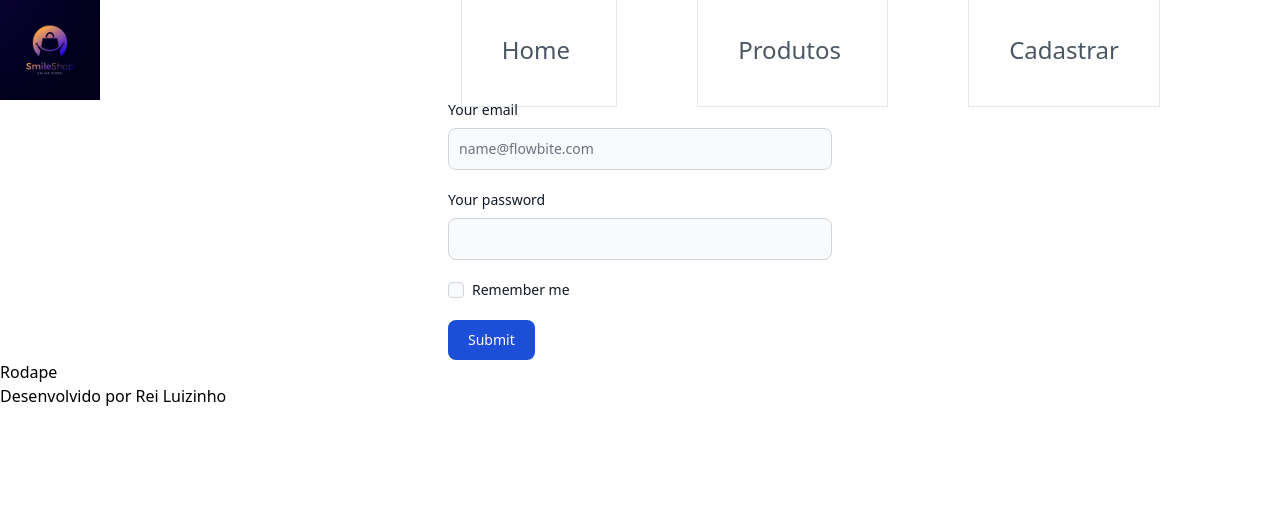
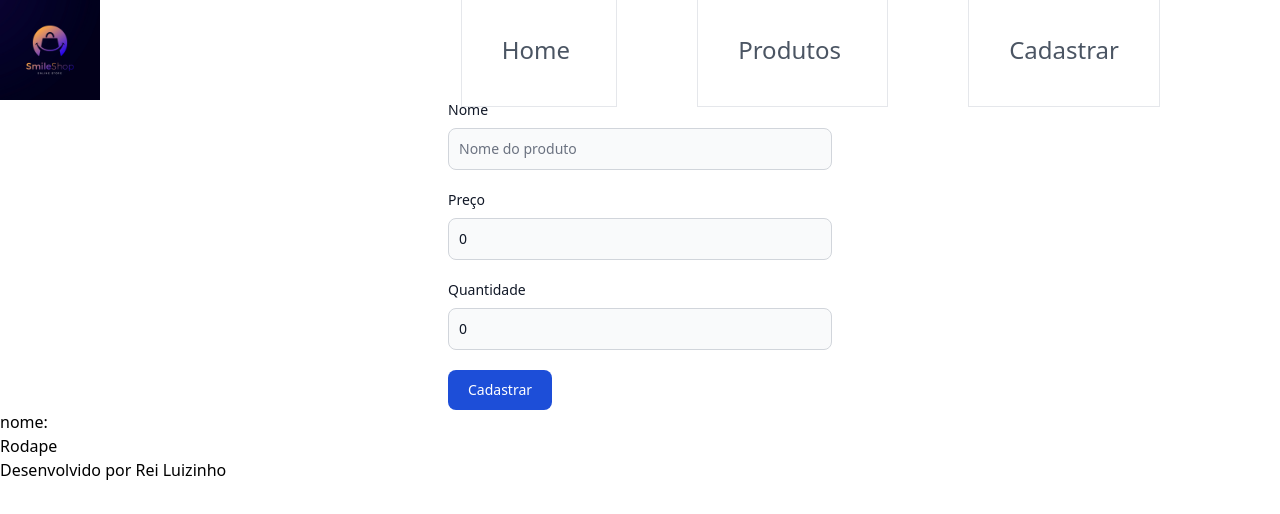
Before and after one commit to 1TDSPY-2024/aula-15-1tdspy-2sem, a Next.js app in the folder aula15/: page /produtos/cad-produtos in a window 1280 px wide. Shown: the top 514 px of the page. Built offline with nearby package versions, Linux system fonts and the light colour scheme.

Commit message:
Form de cadastro finalizado com useState.

```diff
--- a/aula15/src/app/produtos/cad-produtos/page.tsx
+++ b/aula15/src/app/produtos/cad-produtos/page.tsx
@@ -1,62 +1,70 @@
+"use client";
+
+import { TipoProduto } from "@/types";
+import { useState } from "react";
 
 export default function CadProdutos() {
+
+  const [produto, setProduto] = useState<TipoProduto>({
+    id: 0,
+    nome: "",
+    preco: 0.0,
+    qtd: 0.0
+  });
+
   return (
     <div>
         <div>
         <form className="max-w-sm mx-auto">
           <div className="mb-5">
-            <label
-              form="email"
-              className="block mb-2 text-sm font-medium text-gray-900 dark:text-white"
-            >
-              Your email
-            </label>
+            <label form="email" className="block mb-2 text-sm font-medium text-gray-900 dark:text-white">Nome</label>
             <input
-              type="email"
-              id="email"
+              type="text"
+              id="idNome"
+              name="nome"
+              value={produto.nome}
+              onChange={(event) => setProduto({...produto, nome: event.target.value})}
               className="bg-gray-50 border border-gray-300 text-gray-900 text-sm rounded-lg focus:ring-blue-500 focus:border-blue-500 block w-full p-2.5 dark:bg-gray-700 dark:border-gray-600 dark:placeholder-gray-400 dark:text-white dark:focus:ring-blue-500 dark:focus:border-blue-500"
-              placeholder="name@flowbite.com"
+              placeholder="Nome do produto"
               required
             />
           </div>
+
           <div className="mb-5">
-            <label
-              form="password"
-              className="block mb-2 text-sm font-medium text-gray-900 dark:text-white"
-            >
-              Your password
-            </label>
+            <label form="email" className="block mb-2 text-sm font-medium text-gray-900 dark:text-white">Preço</label>
             <input
-              type="password"
-              id="password"
+              type="number"
+              id="idPreco"
+              name="preco"
+              value={produto.preco}
+              onChange={(event) => setProduto({...produto, preco: parseFloat(event.target.value)})}
               className="bg-gray-50 border border-gray-300 text-gray-900 text-sm rounded-lg focus:ring-blue-500 focus:border-blue-500 block w-full p-2.5 dark:bg-gray-700 dark:border-gray-600 dark:placeholder-gray-400 dark:text-white dark:focus:ring-blue-500 dark:focus:border-blue-500"
+              placeholder="Preço do produto"
               required
             />
           </div>
-          <div className="flex items-start mb-5">
-            <div className="flex items-center h-5">
-              <input
-                id="remember"
-                type="checkbox"
-                value=""
-                className="w-4 h-4 border border-gray-300 rounded bg-gray-50 focus:ring-3 focus:ring-blue-300 dark:bg-gray-700 dark:border-gray-600 dark:focus:ring-blue-600 dark:ring-offset-gray-800 dark:focus:ring-offset-gray-800"
-                required
-              />
-            </div>
-            <label
-              form="remember"
-              className="ms-2 text-sm font-medium text-gray-900 dark:text-gray-300"
-            >
-              Remember me
-            </label>
+
+          <div className="mb-5">
+            <label form="email" className="block mb-2 text-sm font-medium text-gray-900 dark:text-white">Quantidade</label>
+            <input
+              type="number"
+              id="idQtd"
+              name="qtd"
+              value={produto.qtd}
+              onChange={(event) => setProduto({...produto, qtd: parseInt(event.target.value)})}
+              className="bg-gray-50 border border-gray-300 text-gray-900 text-sm rounded-lg focus:ring-blue-500 focus:border-blue-500 block w-full p-2.5 dark:bg-gray-700 dark:border-gray-600 dark:placeholder-gray-400 dark:text-white dark:focus:ring-blue-500 dark:focus:border-blue-500"
+              placeholder="Quantidade de itens"
+              required
+            />
           </div>
-          <button
-            type="submit"
-            className="text-white bg-blue-700 hover:bg-blue-800 focus:ring-4 focus:outline-none focus:ring-blue-300 font-medium rounded-lg text-sm w-full sm:w-auto px-5 py-2.5 text-center dark:bg-blue-600 dark:hover:bg-blue-700 dark:focus:ring-blue-800"
-          >
-            Submit
-          </button>
+
+          <div>
+            <button
+              type="submit"className="text-white bg-blue-700 hover:bg-blue-800 focus:ring-4 focus:outline-none focus:ring-blue-300 font-medium rounded-lg text-sm w-full sm:w-auto px-5 py-2.5 text-center dark:bg-blue-600 dark:hover:bg-blue-700 dark:focus:ring-blue-800">Cadastrar</button>
+
+          </div>
         </form>
+        <p>nome: {produto.nome}</p>
       </div>
     </div>
   )
```
